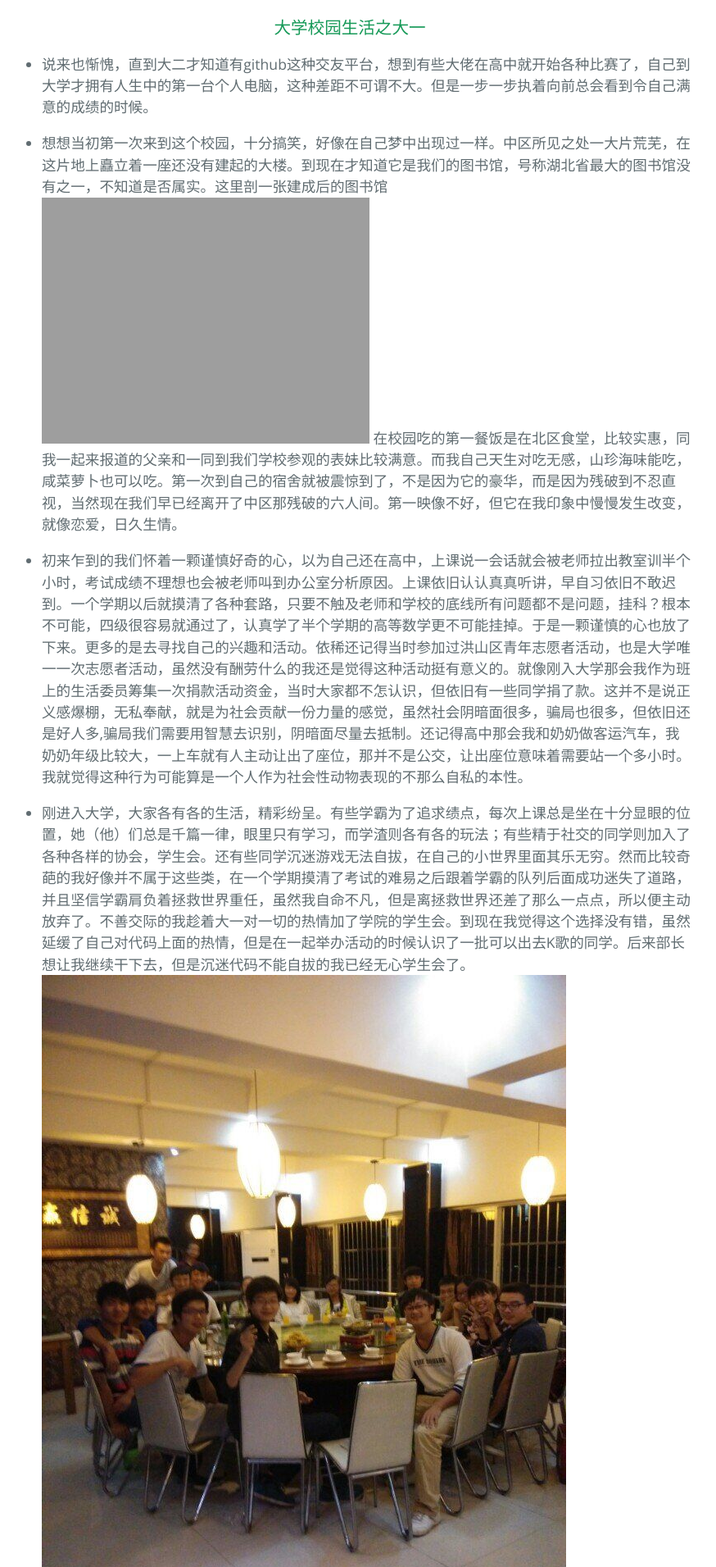
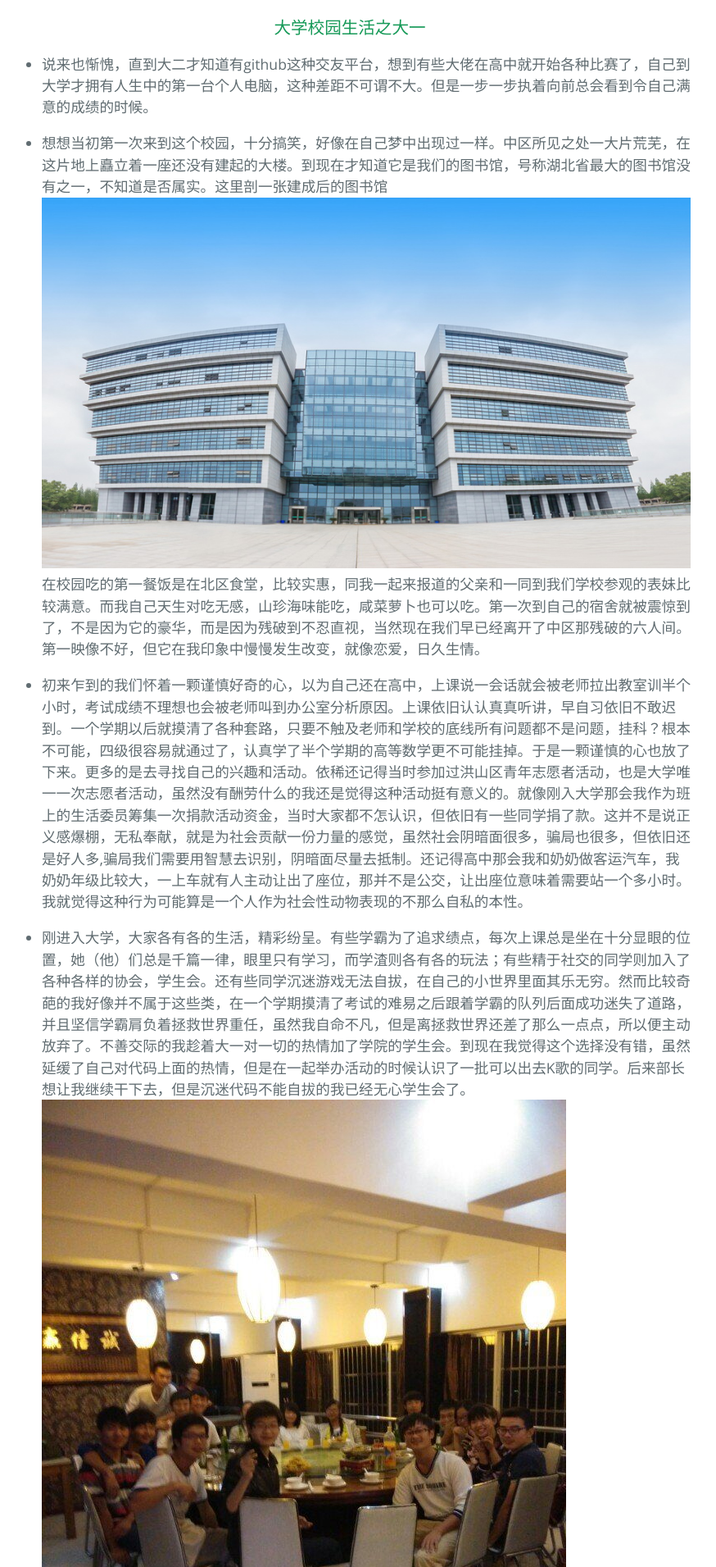
Before and after one commit to dongjiyu/dongjiyu.github.io, a Jekyll site: the page built from _posts/2016-06-12-first-blog.markdown, in a window 1280 px wide. Shown: the part 498-2409 px from the top of the page at 82% size, without its empty margins (213-1087 px from the left). Built offline with Jekyll 4.4.1, drawn with Linux system fonts in a browser that asks for light colours.

Commit message:
显示照片

```diff
--- a/_posts/2016-06-12-first-blog.markdown
+++ b/_posts/2016-06-12-first-blog.markdown
@@ -13,7 +13,7 @@ categories: jekyll update
 *   说来也惭愧，直到大二才知道有github这种交友平台，想到有些大佬在高中就开始各种比赛了，自己到大学才拥有人生中的第一台个人电脑，这种差距不可谓不大。但是一步一步执着向前总会看到令自己满意的成绩的时候。
 
 *   想想当初第一次来到这个校园，十分搞笑，好像在自己梦中出现过一样。中区所见之处一大片荒芜，在这片地上矗立着一座还没有建起的大楼。到现在才知道它是我们的图书馆，号称湖北省最大的图书馆没有之一，不知道是否属实。这里剖一张建成后的图书馆
-![My helpful screenshot]({{ "/pictures/2.jpeg" | absolute_url }})
+![My helpful screenshot]({{ "/pictures/2.jpg" | absolute_url }})
 在校园吃的第一餐饭是在北区食堂，比较实惠，同我一起来报道的父亲和一同到我们学校参观的表妹比较满意。而我自己天生对吃无感，山珍海味能吃，咸菜萝卜也可以吃。第一次到自己的宿舍就被震惊到了，不是因为它的豪华，而是因为残破到不忍直视，当然现在我们早已经离开了中区那残破的六人间。第一映像不好，但它在我印象中慢慢发生改变，就像恋爱，日久生情。
 
 *   初来乍到的我们怀着一颗谨慎好奇的心，以为自己还在高中，上课说一会话就会被老师拉出教室训半个小时，考试成绩不理想也会被老师叫到办公室分析原因。上课依旧认认真真听讲，早自习依旧不敢迟到。一个学期以后就摸清了各种套路，只要不触及老师和学校的底线所有问题都不是问题，挂科？根本不可能，四级很容易就通过了，认真学了半个学期的高等数学更不可能挂掉。于是一颗谨慎的心也放了下来。更多的是去寻找自己的兴趣和活动。依稀还记得当时参加过洪山区青年志愿者活动，也是大学唯一一次志愿者活动，虽然没有酬劳什么的我还是觉得这种活动挺有意义的。就像刚入大学那会我作为班上的生活委员筹集一次捐款活动资金，当时大家都不怎认识，但依旧有一些同学捐了款。这并不是说正义感爆棚，无私奉献，就是为社会贡献一份力量的感觉，虽然社会阴暗面很多，骗局也很多，但依旧还是好人多,骗局我们需要用智慧去识别，阴暗面尽量去抵制。还记得高中那会我和奶奶做客运汽车，我奶奶年级比较大，一上车就有人主动让出了座位，那并不是公交，让出座位意味着需要站一个多小时。我就觉得这种行为可能算是一个人作为社会性动物表现的不那么自私的本性。
```
